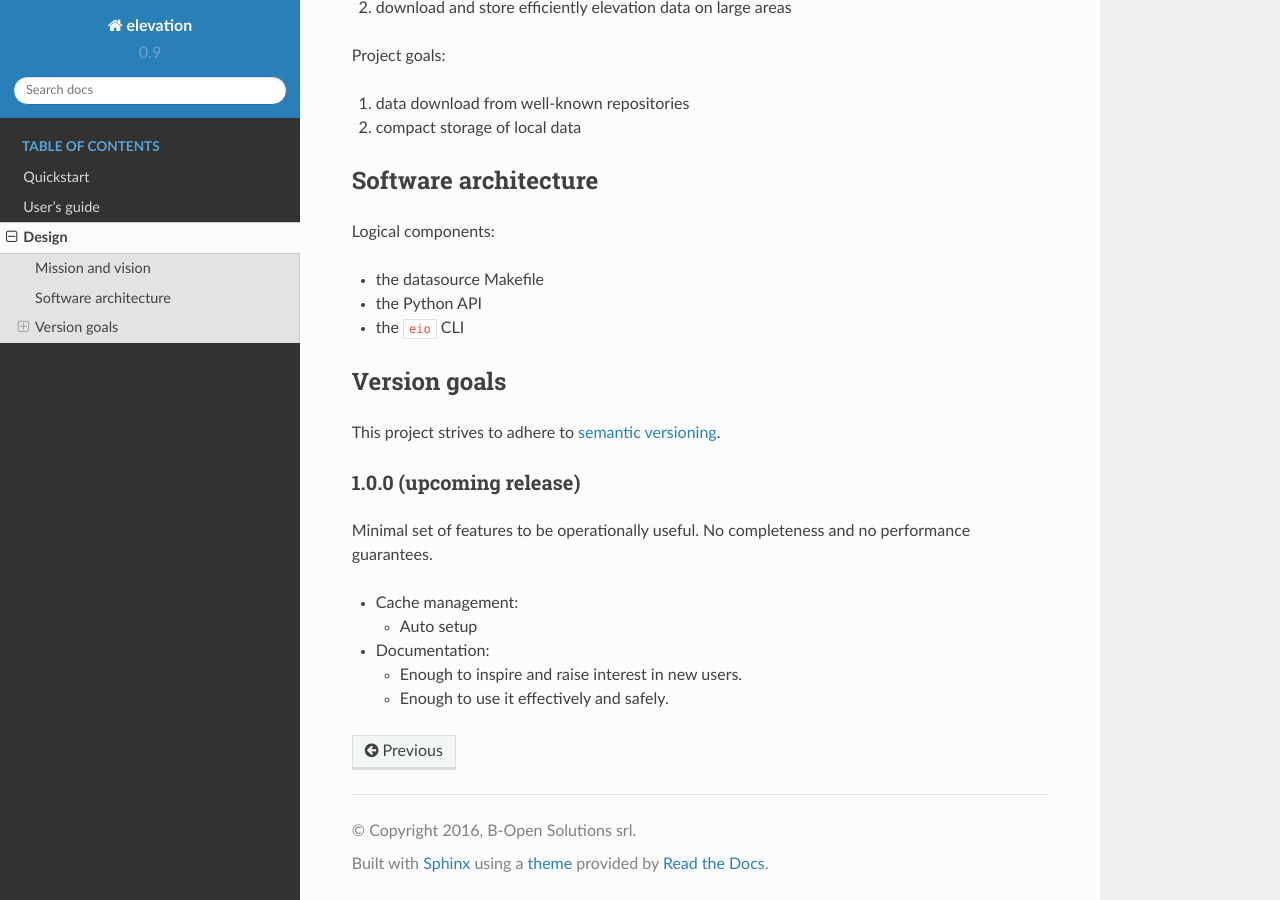
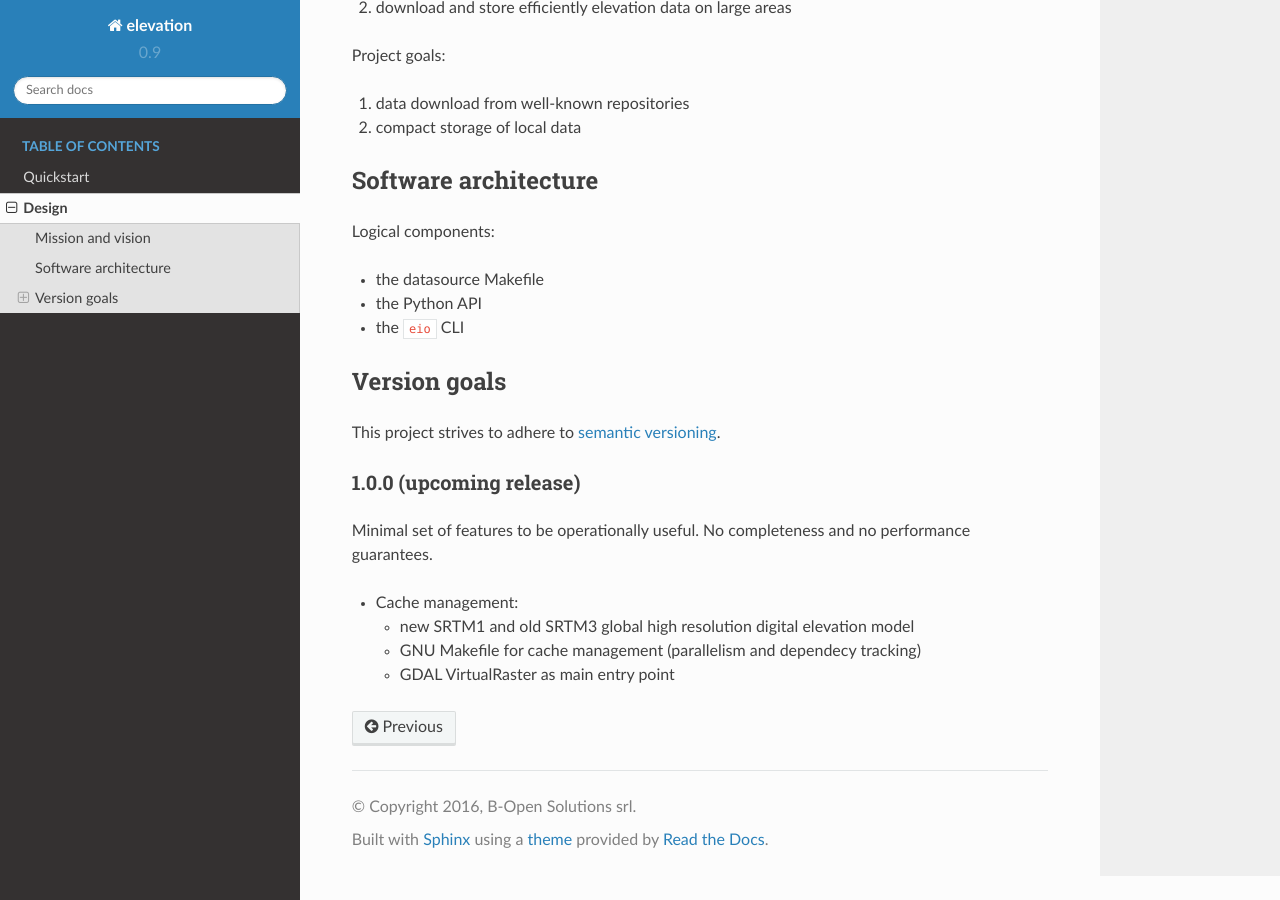
Before and after one commit to ymcmrs/elevation, a Sphinx documentation site: the page built from docs/design.rst, in a window 1280 px wide and 900 px high, scrolled down 513 px. Built offline with Sphinx 7.4.7 and the Read the Docs theme 2.0.0, drawn with Linux system fonts in a browser that asks for light colours; formulas are drawn with MathJax 3.

Commit message:
Disconnect the user guide doc from the index. Get ready for 1.0.0 release.

```diff
--- a/CHANGELOG.rst
+++ b/CHANGELOG.rst
@@ -1,5 +1,5 @@
 
-0.9.4 (unreleased)
+1.0.0 (unreleased)
 ------------------
 
-- Beta release.
+- Initial full release.
--- a/docs/design.rst
+++ b/docs/design.rst
@@ -48,10 +48,8 @@ No completeness and no performance guarantees.
 
 - Cache management:
 
-  - Auto setup
+  - new SRTM1 and old SRTM3 global high resolution digital elevation model
 
-- Documentation:
+  - GNU Makefile for cache management (parallelism and dependecy tracking)
 
-  - Enough to inspire and raise interest in new users.
-
-  - Enough to use it effectively and safely.
+  - GDAL VirtualRaster as main entry point
--- a/docs/index.rst
+++ b/docs/index.rst
@@ -8,10 +8,6 @@ elevation
 
 Easy access to global terrain digital elevation models, SRTM 30m DEM and SRTM 90m DEM.
 
-Jump to the :doc:`quickstart` for a 2 minutes hands-on overview.
-The :doc:`usersguide` documents elevation usage in details and
-covers a few more examples.
-
 If you have any feedback or you want to help out head over our main repository:
 https://github.com/bopen/elevation
 
```
Also changed, not shown: other parts of docs/index.rst (+0 -1 lines).
